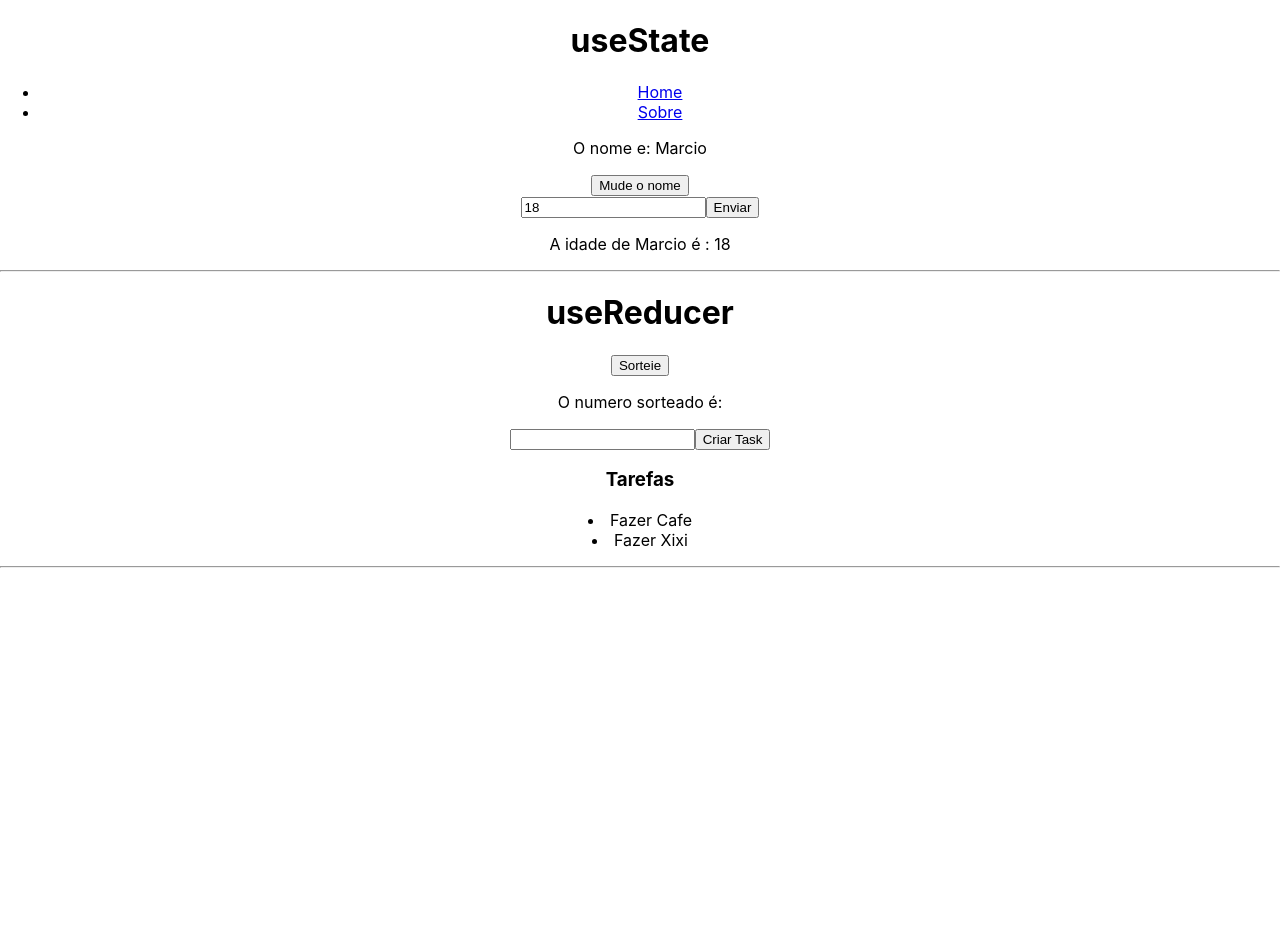
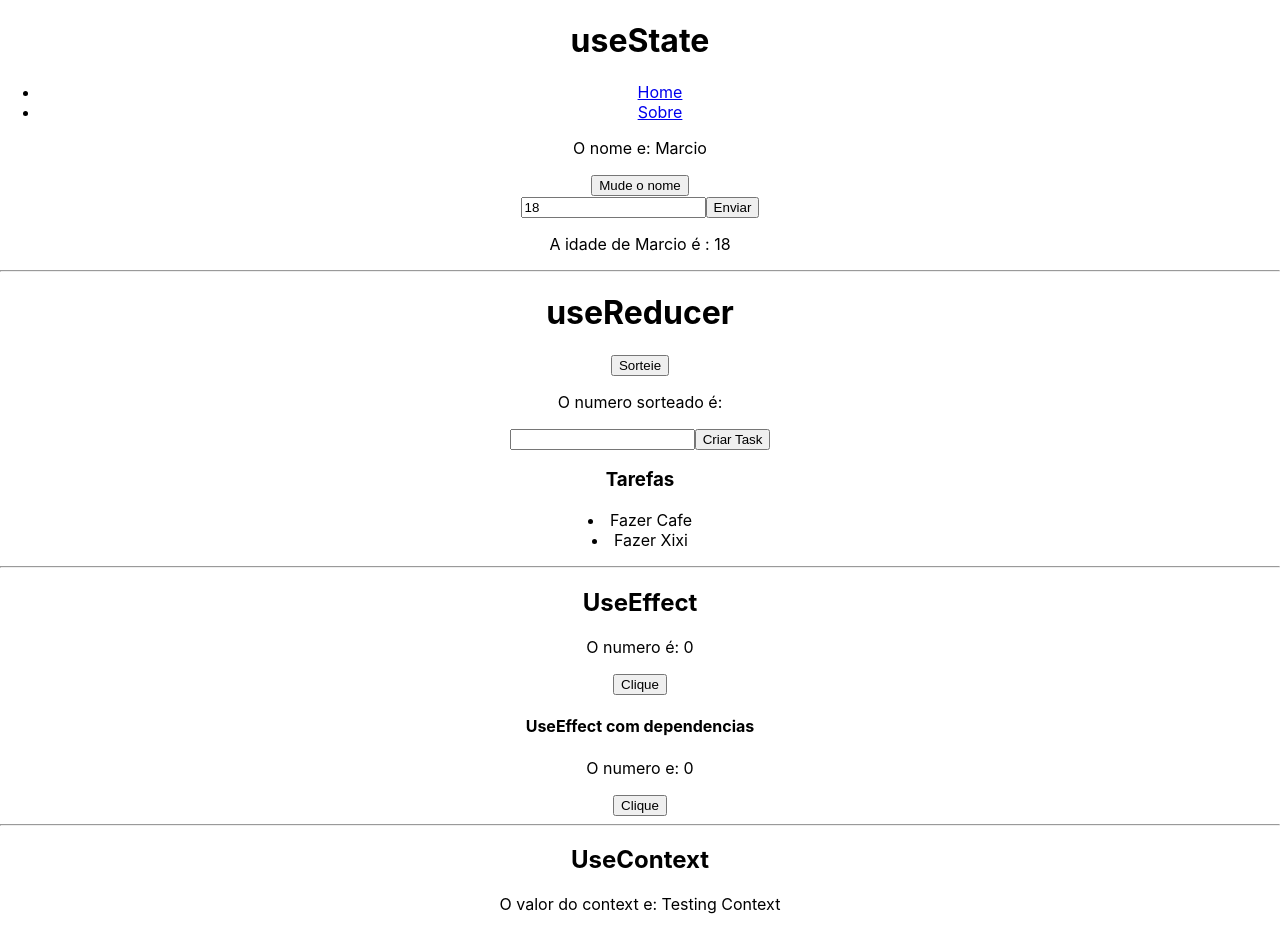
Before and after one commit to fescarvalho/hooksReact, a React (Create React App) app: page / in a window 1280 px wide. Shown: the top 952 px of the page. Before the commit the page ends 800 px from the top, so only its background shows below. Built offline with nearby package versions, Linux system fonts and the light colour scheme.

Commit message:
useContext

```diff
--- a/src/App.js
+++ b/src/App.js
@@ -4,11 +4,13 @@ import { BrowserRouter, Routes, Route, Link } from 'react-router-dom'
 //pages
 import Home from '../src/pages/Home'
 import About from '../src/pages/About'
+import { HookUseContext } from './components/HookUseContext'
 
 function App() {
   return (
     <div className="App">
       <h1>useState</h1>
+      <HookUseContext>
         <BrowserRouter>
           <ul>
             <li>
@@ -24,6 +26,7 @@ function App() {
             <Route path="/about" element={<About />} />
           </Routes>
         </BrowserRouter>
+      </HookUseContext>
     </div>
   )
 }
--- /dev/null
+++ b/src/components/HookUseContext.js
@@ -0,0 +1,11 @@
+import { createContext } from 'react'
+export const SomeContext = createContext()
+
+export const HookUseContext = ({ children }) => {
+  const contextValue = 'Testing Context'
+  return (
+    <SomeContext.Provider value={{ contextValue }}>
+      {children}
+    </SomeContext.Provider>
+  )
+}
--- a/src/components/HookUseReducer.js
+++ b/src/components/HookUseReducer.js
@@ -18,11 +18,12 @@ const HookUseReducer = () => {
           id: Math.random(),
           text: taskText,
         }
-
         setTaskText('')
         return [...state, newTask]
+
       case 'DELETE':
         return state.filter((task) => task.id !== action.id)
+
       default:
         return [...state]
     }
@@ -34,7 +35,6 @@ const HookUseReducer = () => {
   const handleSubmit = (e) => {
     e.preventDefault()
     dispatchTasks({ type: 'ADD' })
-    localStorage.setItem('task')
   }
 
   const removeTask = (id) => {
@@ -47,6 +47,7 @@ const HookUseReducer = () => {
       <h1>useReducer</h1>
       <button onClick={dispatch}>Sorteie</button>
       <p>O numero sorteado é: {number}</p>
+
       {/* 2-useReducer e actions */}
 
       <form action="" onSubmit={handleSubmit}>
--- /dev/null
+++ b/src/components/HookUseReducerMeu.js
@@ -0,0 +1,58 @@
+import { useReducer, useState } from 'react'
+
+const HookUseReducerMeu = () => {
+  const initialTasks = [
+    { text: 'Fazer Cafe', id: 0 },
+    { text: 'Fazer cha', id: 1 },
+  ]
+
+  const taskReducer = (state, action) => {
+    switch (action.type) {
+      case 'ADD':
+        const newTask = {
+          text: taskText,
+          id: Math.random(),
+        }
+        setTaskText('')
+        return [...state, newTask]
+
+      case 'DELETE':
+        return state.filter((task) => task.id !== action.id)
+
+      default:
+        return [...state]
+    }
+  }
+  const [taskText, setTaskText] = useState('')
+  const [tasks, dispatchTasks] = useReducer(taskReducer, initialTasks)
+
+  const handleSubmit = (e) => {
+    e.preventDefault()
+    dispatchTasks({ type: 'ADD' })
+  }
+  const doubleDelete = (id) => {
+    dispatchTasks({ type: 'DELETE', id })
+  }
+  return (
+    <div>
+      <form onSubmit={handleSubmit}>
+        <h3> Tarefas: </h3>
+        <input
+          type="text"
+          value={taskText}
+          onChange={(e) => setTaskText(e.target.value)}
+        />
+        <input type="submit" value="Adcionar Tarefa" />
+        <br />
+        <br />
+        {tasks.map((task) => (
+          <li key={task.id} onDoubleClick={() => doubleDelete(task.id)}>
+            {task.text}
+          </li>
+        ))}
+      </form>
+    </div>
+  )
+}
+
+export default HookUseReducerMeu
--- /dev/null
+++ b/src/components/HooksUseEffect.js
@@ -0,0 +1,55 @@
+import { useEffect, useState } from 'react'
+
+const HooksUseEffect = () => {
+  // 1-UseEffect
+  const [number, setNumber] = useState(0)
+
+  useEffect(() => {
+    console.log('Ola estou sendo excutado')
+  })
+  const nextNumber = () => {
+    setNumber(number + 1)
+  }
+
+  //2-useEffect array vazio
+  useEffect(() => {
+    console.log('Serei excutado apenas uma vez')
+  }, [])
+
+  //3-useEffect array de dependencias
+  const [anotherNumber, setAnotherNumber] = useState(0)
+  useEffect(() => {
+    if (anotherNumber > 0) {
+      console.log('O numero foi alterado')
+    }
+  }, [anotherNumber])
+
+  const addAnotherNumber = () => {
+    setAnotherNumber(anotherNumber + 1)
+  }
+
+  //4-useEffect CleanUp
+  /*   useEffect(() => {
+    const timer = setTimeout(() => {
+      console.log('Foi')
+      setAnotherNumber(anotherNumber + 1)
+    }, 2000)
+    return () => clearTimeout(timer)
+  }, [anotherNumber]) */
+
+  return (
+    // 1-UseEffect
+    <div>
+      <h2>UseEffect</h2>
+      <p>O numero é: {number}</p>
+      <button onClick={nextNumber}>Clique</button>
+      <br />
+      <h4>UseEffect com dependencias</h4>
+      <p>O numero e: {anotherNumber}</p>
+      <button onClick={addAnotherNumber}>Clique</button>
+      <hr />
+    </div>
+  )
+}
+
+export default HooksUseEffect
--- a/src/index.css
+++ b/src/index.css
@@ -5,6 +5,7 @@ body {
     sans-serif;
   -webkit-font-smoothing: antialiased;
   -moz-osx-font-smoothing: grayscale;
+  height:1600px
 }
 
 code {
--- a/src/pages/About.js
+++ b/src/pages/About.js
@@ -1,5 +1,14 @@
+import { useContext } from 'react'
+import { SomeContext } from '../components/HookUseContext'
+
 const About = () => {
-  return <h1>Sobre</h1>;
-};
+  const { contextValue } = useContext(SomeContext)
+  return (
+    <>
+      <h1>Sobre</h1>
+      <p>O valor do context e: {contextValue}</p>
+    </>
+  )
+}
 
-export default About;
+export default About
--- a/src/pages/Home.js
+++ b/src/pages/Home.js
@@ -1,11 +1,24 @@
+import HooksUseEffect from '../components/HooksUseEffect'
 import HookUseReducer from '../components/HookUseReducer'
+import HookUseReducerMeu from '../components/HookUseReducerMeu'
 import HookUseState from '../components/HookUseState'
 
+//context
+import { useContext } from 'react'
+import { SomeContext } from '../components/HookUseContext'
+
 const Home = () => {
+  const { contextValue } = useContext(SomeContext)
+
   return (
     <>
       <HookUseState />
       <HookUseReducer />
+      <HooksUseEffect />
+      {/* <HookUseReducerMeu /> */}
+      {/* UseContext */}
+      <h2>UseContext</h2>
+      <p>O valor do context e: {contextValue}</p>
     </>
   )
 }
```
Also changed, not shown: src/App.css (line endings or trailing spaces). Lines whose indentation alone changed are shown as unchanged.
